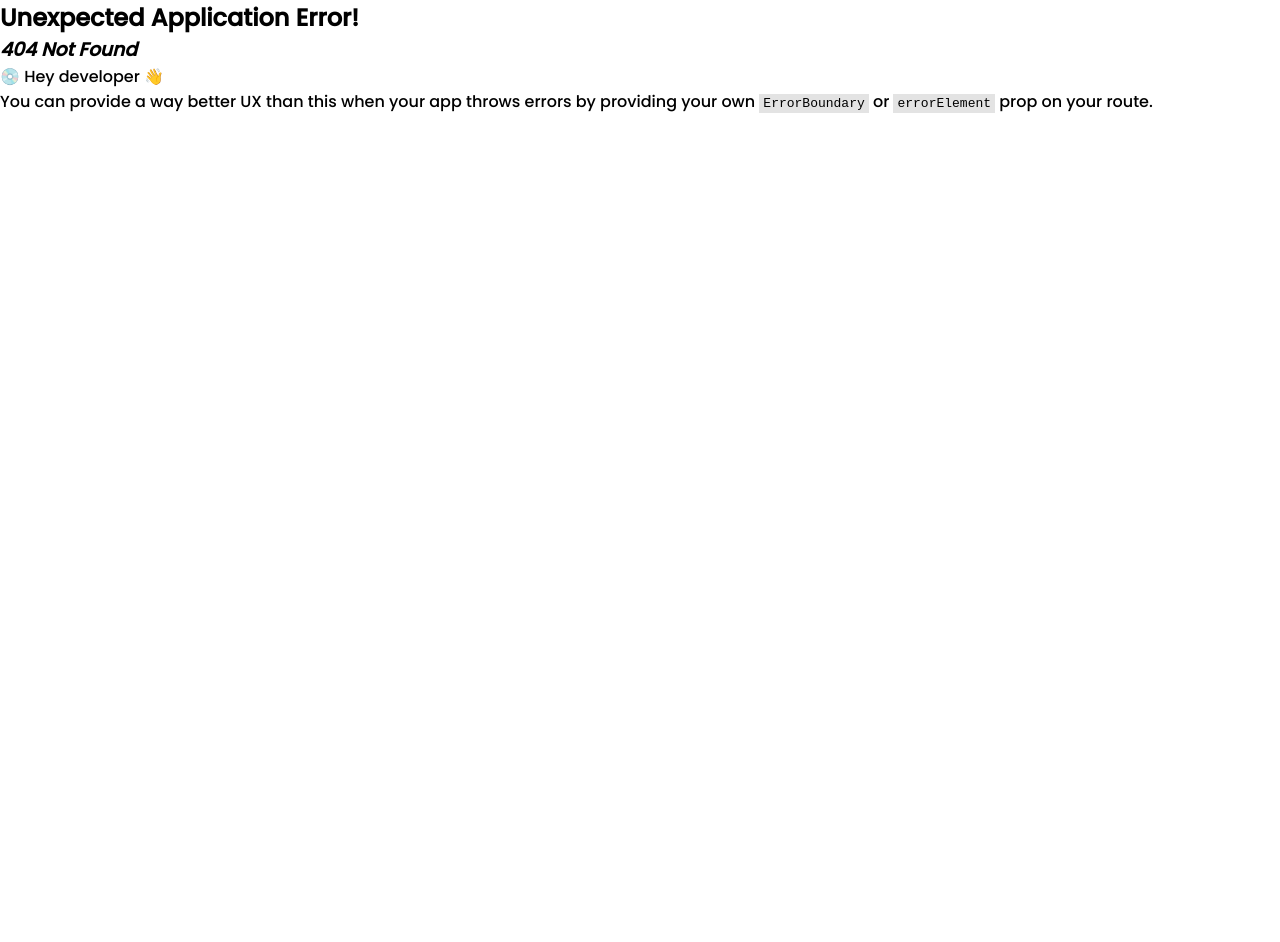
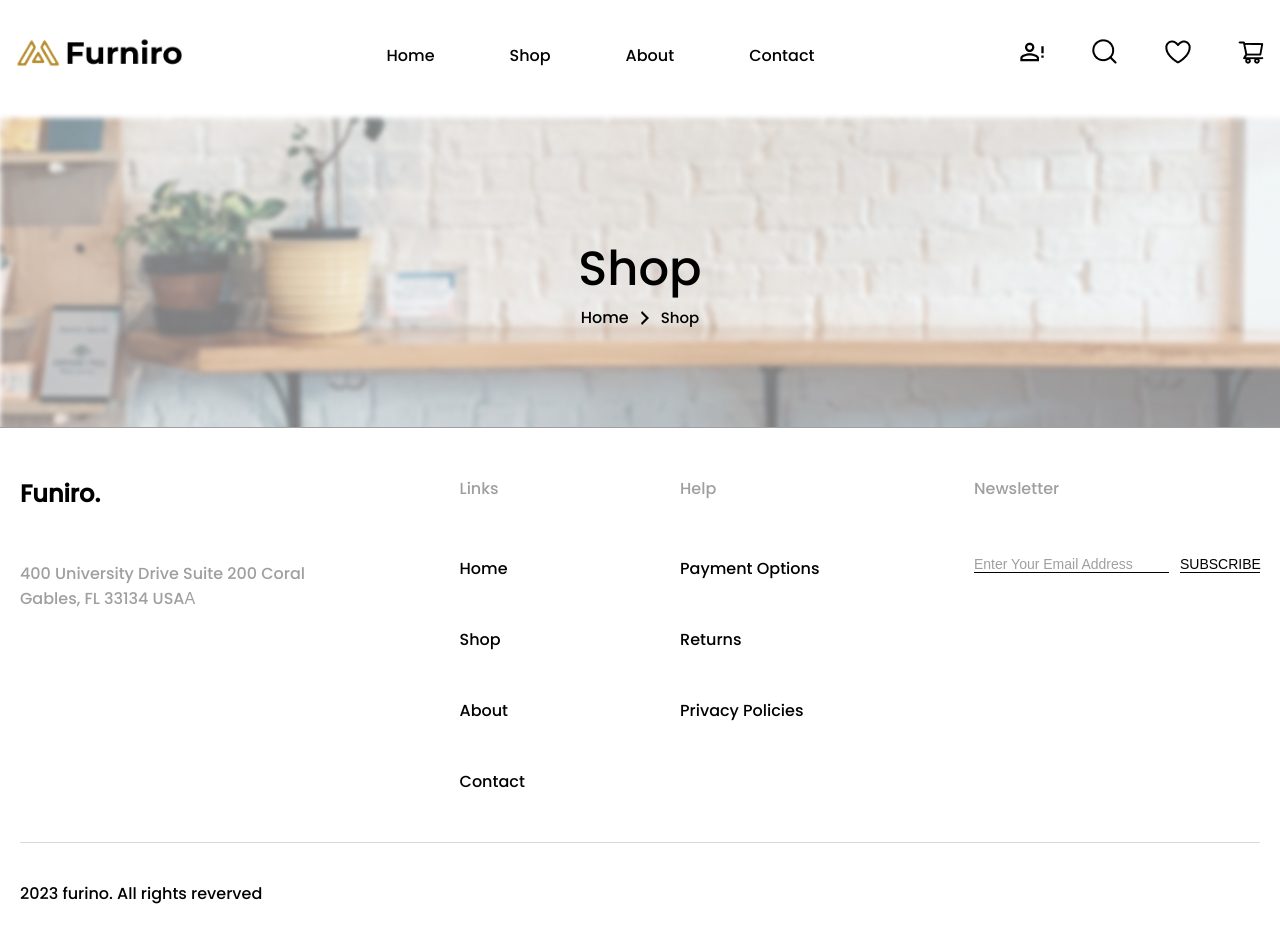
Before and after one commit to yoqubjanoff/furniro, a React (Vite) app: page /shop in a window 1280 px wide. Before the commit this address had no page. Before the commit the page ends 800 px from the top, so only its background shows below. Built offline with nearby package versions, Linux system fonts and the light colour scheme.

Commit message:
ui continue

```diff
--- a/src/App.jsx
+++ b/src/App.jsx
@@ -1,6 +1,7 @@
 import { Route, RouterProvider, createBrowserRouter, createRoutesFromElements } from "react-router-dom"
 import MainLayout from "./layouts/MainLayout/MainLayout"
 import Home from "./views/Home/Home"
+import Shop from "./views/Shop/Shop"
 
 
 
@@ -10,7 +11,8 @@ function App() {
     createRoutesFromElements(
       <Route path="/" element={<MainLayout/>} >
         <Route index element={<Home/>}/>
-      </Route>,
+        <Route path="/shop" element={<Shop/>}/>
+      </Route>
     )
   )
 
--- /dev/null
+++ b/src/components/ShopComponents/ShopFilter/style.js
@@ -0,0 +1,31 @@
+import styled from "styled-components";
+
+
+export const ShopFilterStyle = styled.section``
+
+;
+ShopFilterStyle.Container = styled.div`
+  width: 100%;
+  max-width: 1236px;
+  margin: 0 auto;
+`;
+ShopFilterStyle.Wrap = styled.div``;
+
+
+
+//! FIRST BOX
+ShopFilterStyle.FirstBox = styled.div``;
+ShopFilterStyle.IconBox = styled.div``;
+ShopFilterStyle.Icon = styled.img``;
+ShopFilterStyle.Desc = styled.p``;
+
+
+
+
+
+//! SECOND BOX
+ShopFilterStyle.SecondBox = styled.div``;
+ShopFilterStyle.Show = styled.p``;
+ShopFilterStyle.ShowNum = styled.div``;
+ShopFilterStyle.Label = styled.p``;
+ShopFilterStyle.Input = styled.input``;
--- /dev/null
+++ b/src/components/ShopComponents/ShopHeader/ShopHeader.jsx
@@ -0,0 +1,30 @@
+import React from "react";
+import { ShopHeaderStyle } from "./style";
+import { Link, useLocation } from "react-router-dom";
+import arrowright from '../../../assets/icons/shopArrow.svg'
+
+const ShopHeader = () => {
+  const location = useLocation();
+
+
+  return (
+    <ShopHeaderStyle>
+      <ShopHeaderStyle.Container>
+        <ShopHeaderStyle.Wrapper>
+          <ShopHeaderStyle.Title >Shop</ShopHeaderStyle.Title>
+          <ShopHeaderStyle.Navigation>
+            <Link to="/" className="homelink" >
+              Home
+            </Link>
+            <ShopHeaderStyle.ArrowRigt src={arrowright} />
+            <Link to="/" className="shoplink" >
+              Shop
+            </Link>
+          </ShopHeaderStyle.Navigation>
+        </ShopHeaderStyle.Wrapper>
+      </ShopHeaderStyle.Container>
+    </ShopHeaderStyle>
+  );
+};
+
+export default ShopHeader;
--- /dev/null
+++ b/src/components/ShopComponents/ShopHeader/style.js
@@ -0,0 +1,47 @@
+import styled from "styled-components";
+import shopBg from "../../../assets/images/aboutHerobg.jpg";
+
+export const ShopHeaderStyle = styled.section`
+  background-image: url(${shopBg});
+  padding: 121px 0 97px 0;
+`;
+
+ShopHeaderStyle.Container = styled.div`
+  width: 100%;
+  max-width: 1236px;
+  margin: 0 auto;
+`;
+ShopHeaderStyle.Wrapper = styled.div`
+  display: flex;
+  flex-direction: column;
+  justify-content: center;
+  align-items: center;
+  width: 100%;
+`;
+ShopHeaderStyle.Title = styled.h2`
+  color: #000;
+  font-size: 48px;
+  font-style: normal;
+  font-weight: 500;
+  line-height: normal;
+`;
+ShopHeaderStyle.Navigation = styled.div`
+  display: flex;
+  align-items: center;
+  gap: 6px;
+  .homelink {
+    color: #000;
+    font-size: 16px;
+    font-style: normal;
+    font-weight: 500;
+    line-height: normal;
+  }
+  .shoplink {
+    color: #000;
+    font-size: 15px;
+    font-style: normal;
+    font-weight: 300;
+    line-height: normal;
+  }
+`;
+ShopHeaderStyle.ArrowRigt = styled.img``;
--- a/src/index.css
+++ b/src/index.css
@@ -3,7 +3,8 @@
   src: url(./assets/fonts/poppins-v20-latin-500.woff2) format("truetype"),
     url(./assets/fonts/poppins-v20-latin-600.woff2) format("truetype"),
     url(./assets/fonts/poppins-v20-latin-700.woff2) format("truetype"),
-    url(./assets/fonts/poppins-v20-latin-regular.woff2) format("truetype");
+    url(./assets/fonts/poppins-v20-latin-regular.woff2) format("truetype"),
+    url(./assets/fonts/poppins-v20-latin-300.woff2) format("truetype");
 }
 
 * {
--- /dev/null
+++ b/src/views/Shop/Shop.jsx
@@ -0,0 +1,14 @@
+import React from "react";
+import ShopHeader from "../../components/ShopComponents/ShopHeader/ShopHeader";
+
+const Shop = () => {
+
+
+  return (
+    <>
+    <ShopHeader/>
+    </>
+  );
+};
+
+export default Shop;
```
Also changed, not shown: src/components/Input/index.jsx (added, +9 -0 lines), src/assets/fonts/poppins-v20-latin-300.woff2 (added), src/assets/icons/shopArrow.svg (added), src/components/Input/style.js (added), src/components/ShopComponents/ShopFilter/ShopFilter.jsx (added), src/views/NotFound/NotFound.jsx (renamed from src/views/NoyFound/NoyFound.jsx), src/views/Shop/style.js (added).
